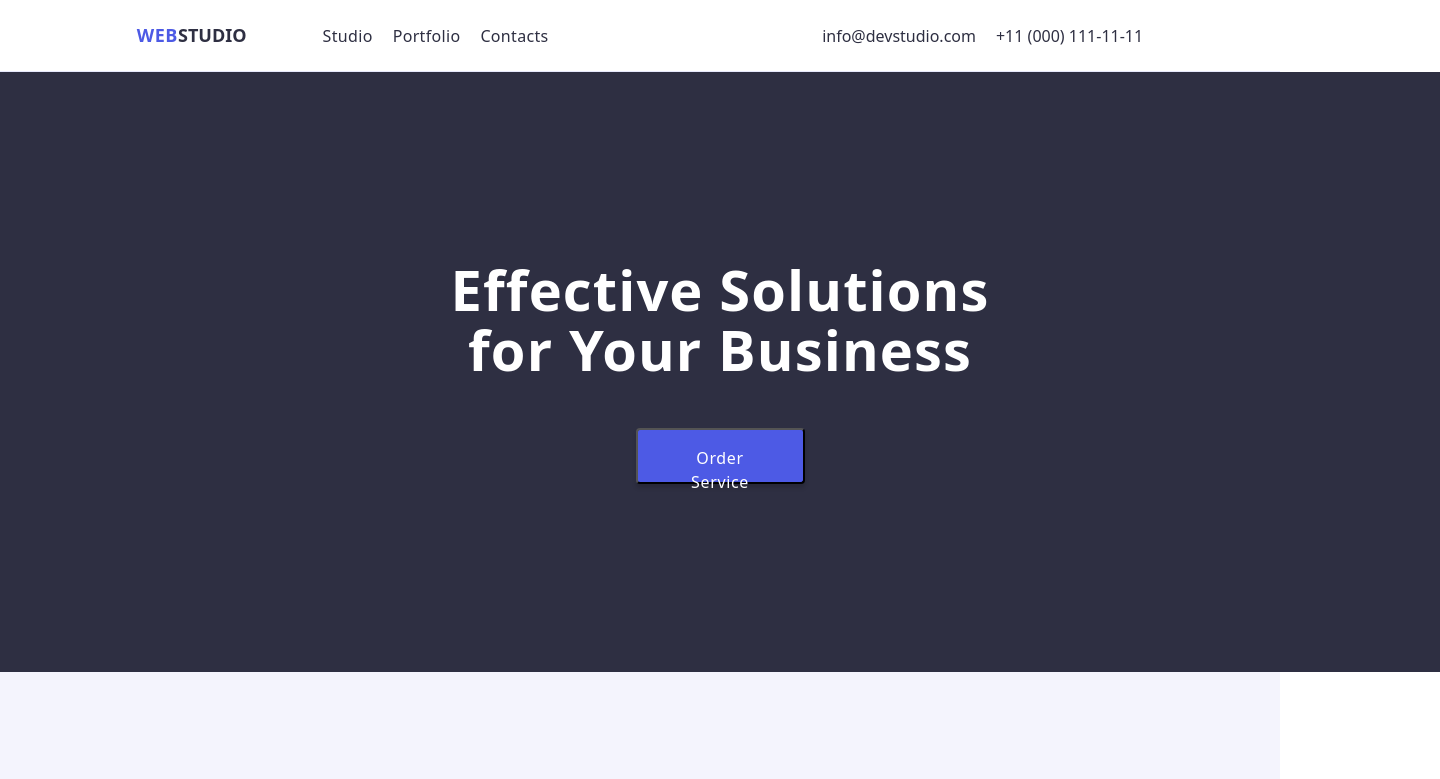
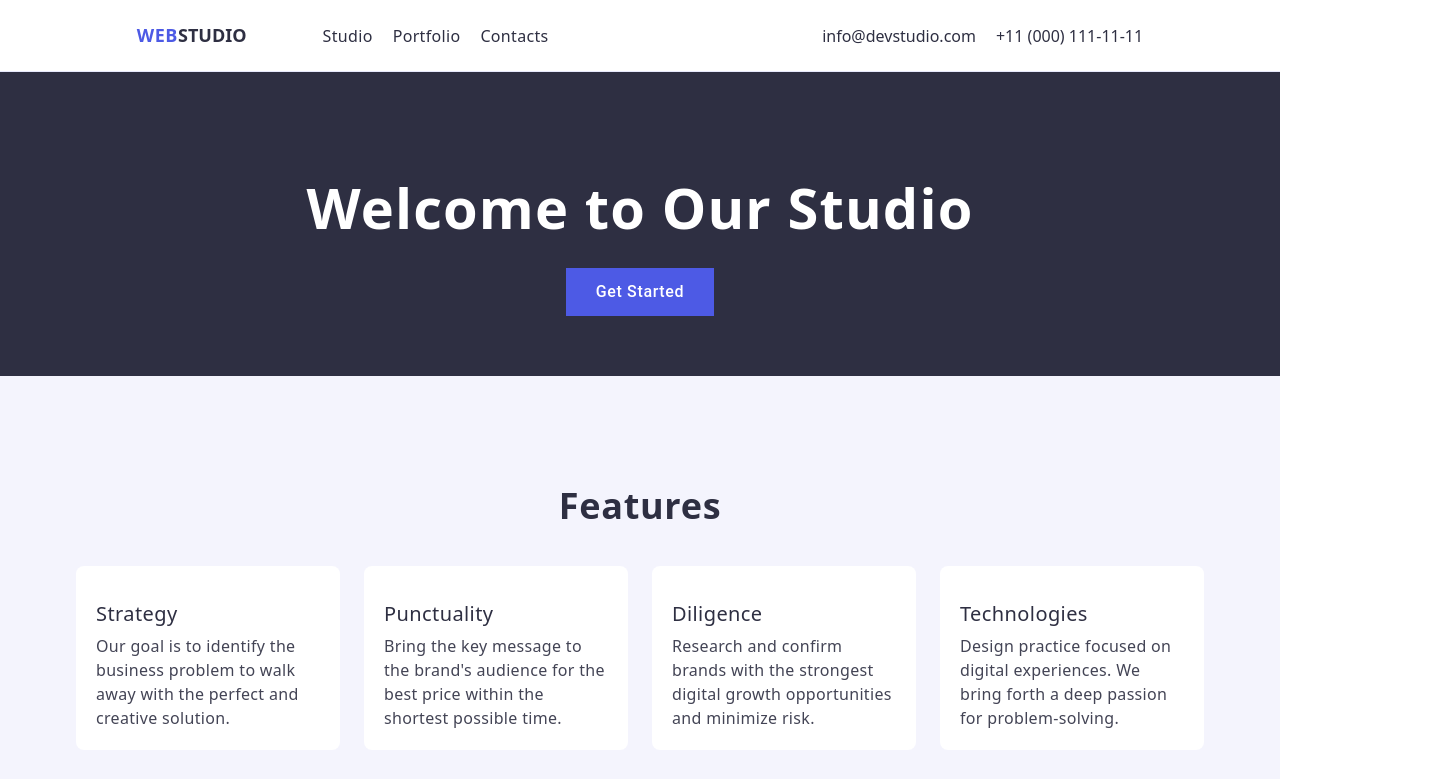
Before and after one commit to StanislavGolunenko/goit-markup-hw-02, a plain HTML site: page index.html in a window 1280 px wide. Shown: the top 779 px of the page, 1440 px wide, since content can reach past the window. Drawn offline with nearby package versions, Linux system fonts and the light colour scheme.

Commit message:
Change 4

```diff
--- a/index.html
+++ b/index.html
@@ -9,7 +9,7 @@
 </head>
 <body>
 
-  <header>
+  <header class="header">
  <nav class="header-left">
        <a class="logo-dark" href="./index.html"><span class="logo-blue">Web</span>Studio</a>
 
@@ -20,7 +20,7 @@
       </ul>
   </nav>
 
-    <address>
+    <address class="contact-info">
       <ul class="contacts">
         <li><a href="mailto:info@devstudio.com">info@devstudio.com</a></li>
         <li><a href="tel:+110001111111">+11 (000) 111-11-11</a></li>
@@ -30,11 +30,10 @@
 
   <main>
 
-    <section class="order">
-      <h1>Effective Solutions <br> for Your Business</h1>
-      <button type="button">Order Service</button>
-    </section>
-
+    <section class="hero-section">
+  <h1 class="hero-title">Welcome to Our Studio</h1>
+  <button class="hero-btn">Get Started</button>
+</section>
 
    <section class="features-section">
   <h2 class="section-title">Features</h2>
--- a/style.css
+++ b/style.css
@@ -72,45 +72,38 @@ address {
  font-style: normal;
 }
 
-.order {
-    width: 1440px;
-height: 600px;
-background: #2e2f42;
- margin: 0;
-  padding: 0;
+.hero-section {
+  background-color: #2e2f42;
+  padding: 60px 20px;
+  text-align: center;
 }
 
-h1 {
-    font-family: var(--second-family);
-font-weight: 700;
-font-size: 56px;
-line-height: 107%;
-letter-spacing: 0.02em;
-text-align: center;
-color: #fff;
-text-align: center;
-padding-top: 188px;
-margin: 0;
+.hero-title {
+  font-size: 56px;
+  line-height: 1.07;
+  letter-spacing: 0.02em;
+  color: #ffffff;
+  text-align: center;
+  margin-bottom: 30px;
 }
 
-button {
-    border-radius: 4px;
-padding: 16px 32px;
-width: 169px;
-height: 56px;
-box-shadow: 0 4px 4px 0 rgba(0, 0, 0, 0.15);
-background: #4d5ae5;
-cursor: pointer;
-border-radius: 4px;
- margin: 48px auto 0 auto;
-display: block;
+.hero-btn {
+  background-color: #4D5AE5;
+  font-family: "Roboto", sans-serif;
+  font-weight: 500;
+  font-size: 16px;
+  line-height: 1.5;
+  letter-spacing: 0.04em;
+  color: #ffffff;
+  border: none;
+  padding: 12px 30px;
+  cursor: pointer;
+  transition: background-color 0.3s ease;
+}
 
-font-family: var(--second-family);
-font-weight: 500;
-font-size: 16px;
-line-height: 150%;
-letter-spacing: 0.04em;
-color: #fff;
+.hero-btn:hover,
+.hero-btn:focus {
+  background-color: #404BBF;
 }
 
 .logo-dark span {
```
